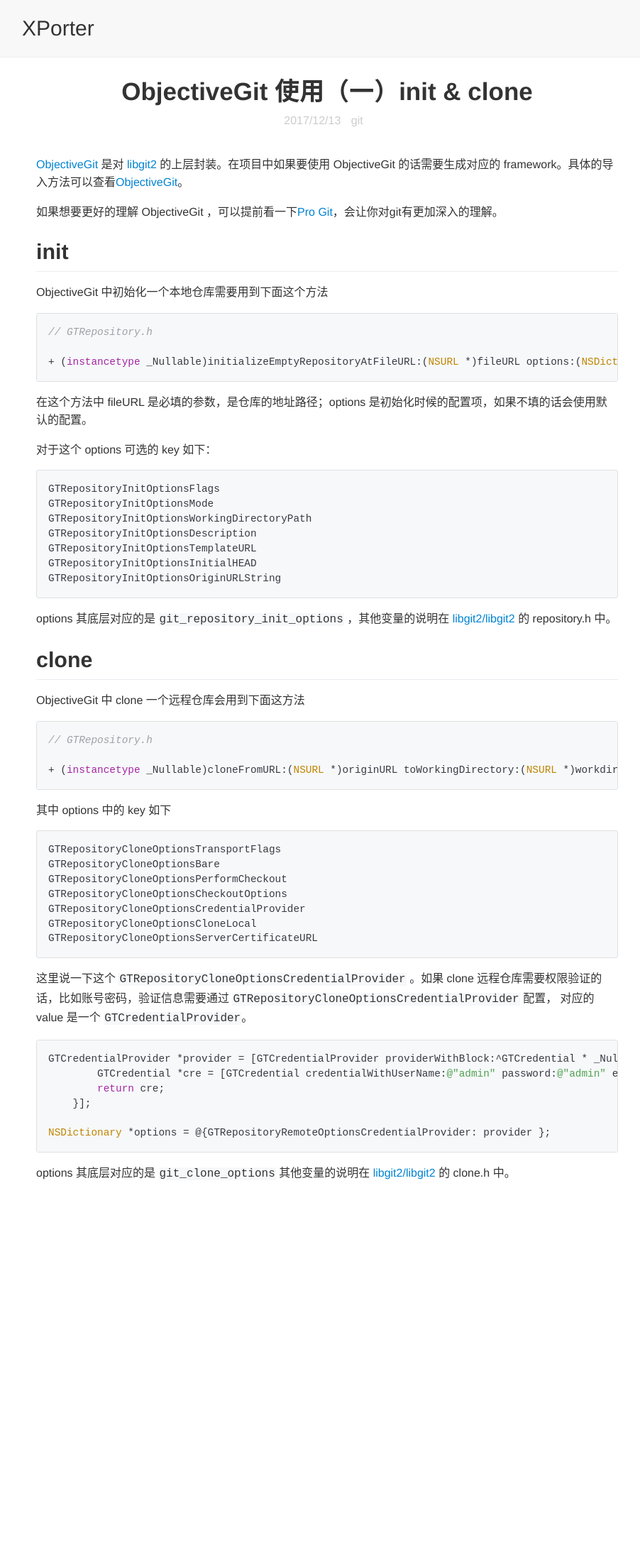
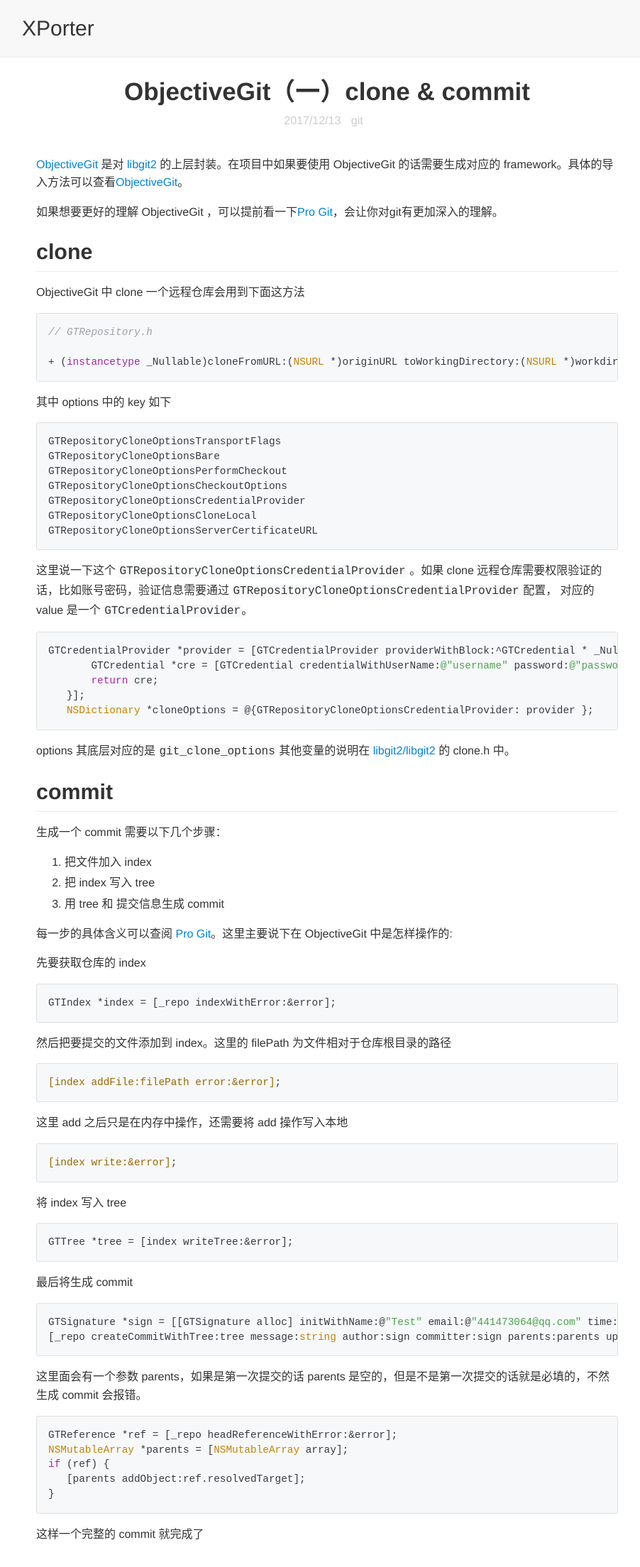
Before and after one commit to nyzhanggy/dulldevil.github.io, a Jekyll site: the page built from _posts/Git/2017-12-13-ObjectiveGitInit.md, in a window 1280 px wide. Shown: the top 2208 px of the page at 71% size, without its empty margins (179-1081 px from the left). Built offline with Jekyll 4.4.1, drawn with Linux system fonts in a browser that asks for light colours.

Commit message:
update ObjectiveGit

````diff
--- a/_posts/Git/2017-12-13-ObjectiveGitInit.md
+++ b/_posts/Git/2017-12-13-ObjectiveGitInit.md
@@ -1,36 +1,11 @@
 ---
-title: ObjectiveGit 使用（一）init & clone
+title: ObjectiveGit（一）clone & commit
 categories: [git]
 ---
 
 [ObjectiveGit](https://github.com/libgit2/objective-git) 是对 [libgit2](https://github.com/libgit2/libgit2) 的上层封装。在项目中如果要使用 ObjectiveGit 的话需要生成对应的 framework。具体的导入方法可以查看[ObjectiveGit](https://github.com/libgit2/objective-git)。
 
 如果想要更好的理解 ObjectiveGit ，可以提前看一下[Pro Git](https://git-scm.com/book/zh/v2)，会让你对git有更加深入的理解。
-
-## init
-ObjectiveGit 中初始化一个本地仓库需要用到下面这个方法
-
-```objective_c
-// GTRepository.h
-
-+ (instancetype _Nullable)initializeEmptyRepositoryAtFileURL:(NSURL *)fileURL options:(NSDictionary * _Nullable)options error:(NSError **)error;
-```
-
-在这个方法中 fileURL 是必填的参数，是仓库的地址路径；options 是初始化时候的配置项，如果不填的话会使用默认的配置。
-
-对于这个 options 可选的 key 如下：
-
-```
-GTRepositoryInitOptionsFlags
-GTRepositoryInitOptionsMode
-GTRepositoryInitOptionsWorkingDirectoryPath
-GTRepositoryInitOptionsDescription
-GTRepositoryInitOptionsTemplateURL
-GTRepositoryInitOptionsInitialHEAD
-GTRepositoryInitOptionsOriginURLString
-```
-
-options 其底层对应的是 `git_repository_init_options` ，其他变量的说明在 [libgit2/libgit2](https://github.com/libgit2/libgit2) 的 repository.h 中。
 
 ## clone
 ObjectiveGit 中 clone 一个远程仓库会用到下面这方法
@@ -57,12 +32,64 @@
 
 ```objective_c
 GTCredentialProvider *provider = [GTCredentialProvider providerWithBlock:^GTCredential * _Nullable(GTCredentialType type, NSString * _Nonnull URL, NSString * _Nonnull userName) {
-        GTCredential *cre = [GTCredential credentialWithUserName:@"admin" password:@"admin" error:NULL];
-        return cre;
-    }];
-
-NSDictionary *options = @{GTRepositoryRemoteOptionsCredentialProvider: provider };
+       GTCredential *cre = [GTCredential credentialWithUserName:@"username" password:@"password" error:NULL];
+       return cre;
+   }];
+   NSDictionary *cloneOptions = @{GTRepositoryCloneOptionsCredentialProvider: provider };
 ```
 
 
 options 其底层对应的是 `git_clone_options` 其他变量的说明在 [libgit2/libgit2](https://github.com/libgit2/libgit2) 的 clone.h 中。
+
+
+
+## commit
+生成一个 commit 需要以下几个步骤：
+1. 把文件加入 index
+2. 把 index 写入 tree
+3. 用 tree 和 提交信息生成 commit
+
+每一步的具体含义可以查阅 [Pro Git](https://git-scm.com/book/zh/v2)。这里主要说下在 ObjectiveGit 中是怎样操作的:
+
+先要获取仓库的 index
+
+```objective_c
+GTIndex *index = [_repo indexWithError:&error];
+```
+
+然后把要提交的文件添加到 index。这里的 filePath 为文件相对于仓库根目录的路径
+
+```
+[index addFile:filePath error:&error];
+```
+
+这里 add 之后只是在内存中操作，还需要将 add 操作写入本地
+
+```
+[index write:&error];
+```
+
+将 index 写入 tree
+
+```
+GTTree *tree = [index writeTree:&error];
+```
+
+最后将生成 commit
+
+```
+GTSignature *sign = [[GTSignature alloc] initWithName:@"Test" email:@"441473064@qq.com" time:[NSDate date]];
+[_repo createCommitWithTree:tree message:string author:sign committer:sign parents:parents updatingReferenceNamed:@"HEAD" error:&error];
+```
+
+这里面会有一个参数 parents，如果是第一次提交的话 parents 是空的，但是不是第一次提交的话就是必填的，不然生成 commit 会报错。
+
+```
+GTReference *ref = [_repo headReferenceWithError:&error];
+NSMutableArray *parents = [NSMutableArray array];
+if (ref) {
+   [parents addObject:ref.resolvedTarget];
+}
+```
+
+这样一个完整的 commit 就完成了
````
Also changed, not shown: _posts/Git/2017-12-14-ObjectiveGitCommit.md (deleted, +0 -54 lines), _posts/Git/2018-4-27-ObjectiveGitPush.md (added, +74 -0 lines), _posts/base/2018-4-23-NSOperation.md (+0 -1 lines).
